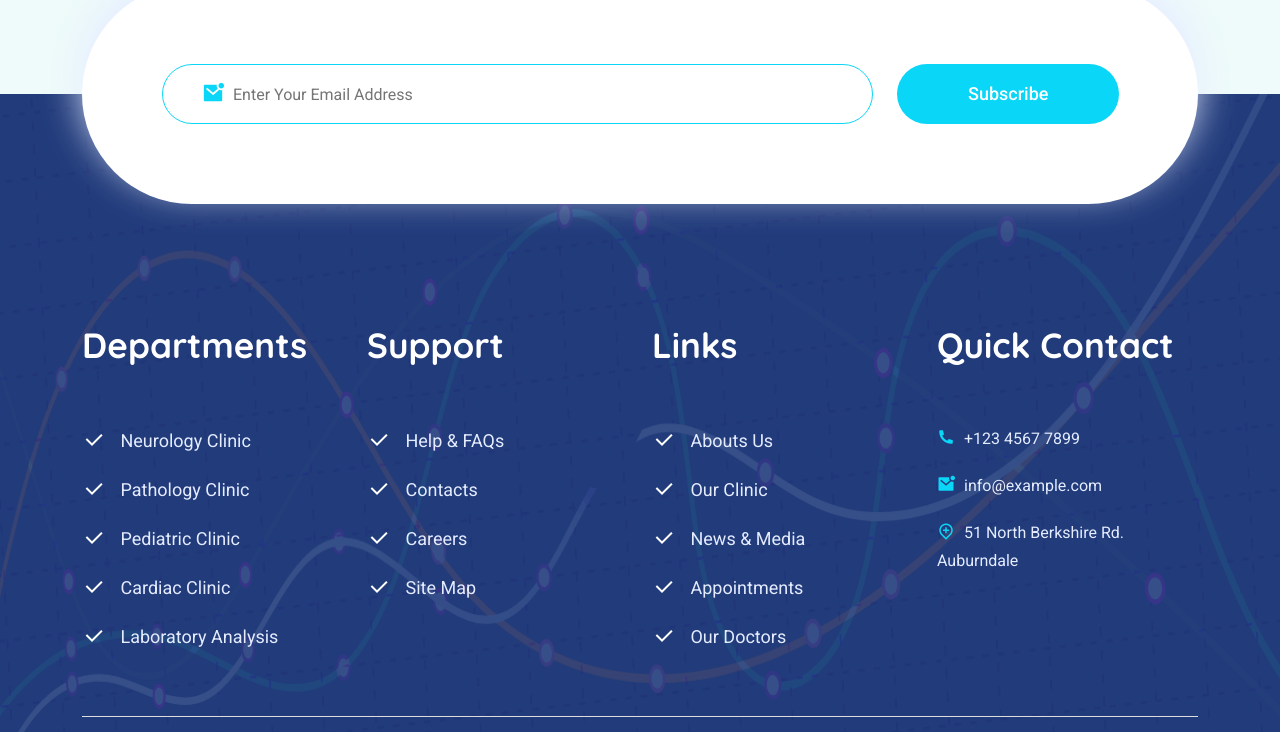
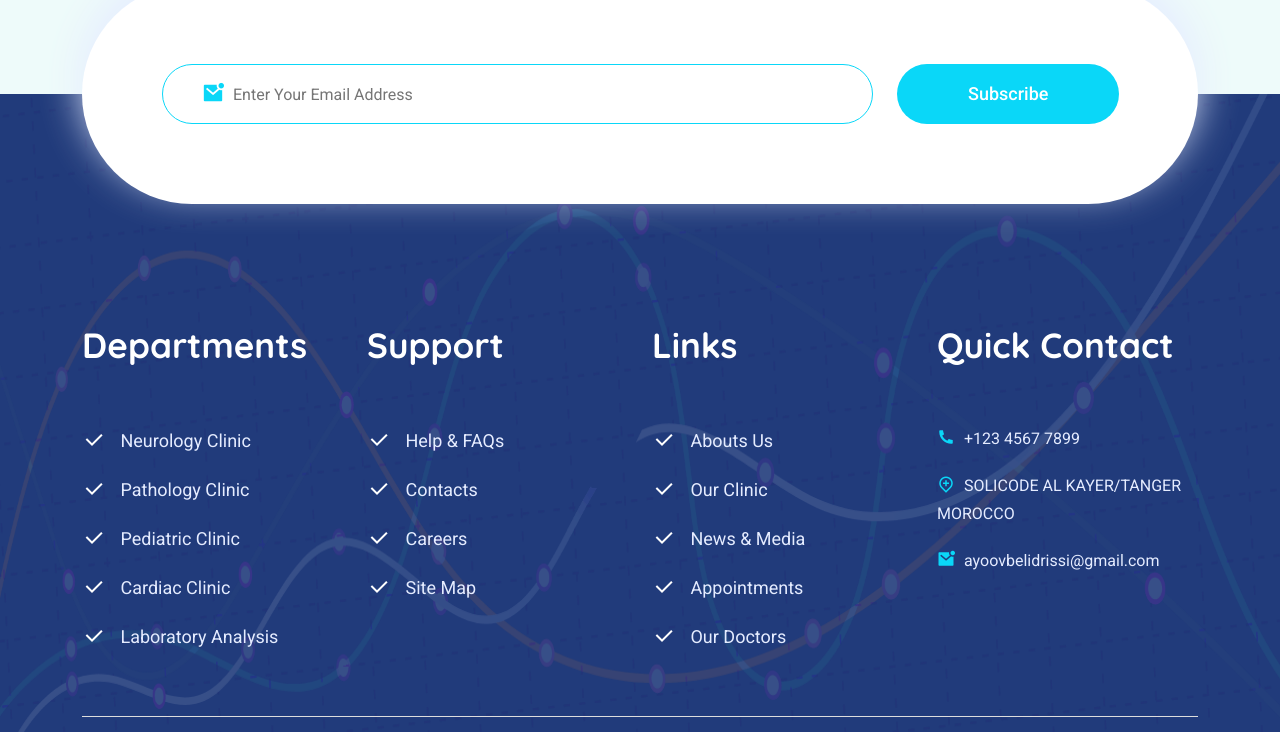
Before and after one commit to IdrissiAyyoub/HealthSync-dental-Webapp, a plain HTML site: page service.html in a window 1280 px wide. Shown: the part 4645-5377 px from the top of the page. Drawn offline with Linux system fonts and the light colour scheme; files whose address does not match are found by name.

Commit message:
Update service.html

```diff
--- a/service.html
+++ b/service.html
@@ -898,8 +898,8 @@
                                     <h3 class="title">Quick Contact</h3>
                                     <ul class="footer-info-2">
                                         <li><i class="ri-phone-fill"></i> +123 4567 7899</li>
-                                        <li><i class="ri-mail-unread-fill"></i> info@example.com</li>
-                                        <li><i class="ri-map-pin-add-line"></i> 51 North Berkshire Rd. Auburndale</li>
+                                         <li><i class="ri-map-pin-add-line"></i> <span>SOLICODE AL KAYER/TANGER MOROCCO</span></li>
+                                <li><i class="ri-mail-unread-fill"></i> <span>ayoovbelidrissi@gmail.com</span></li>
                                     </ul>
                                 </div>
                                 <!-- Footer-2 Widget End -->
```
